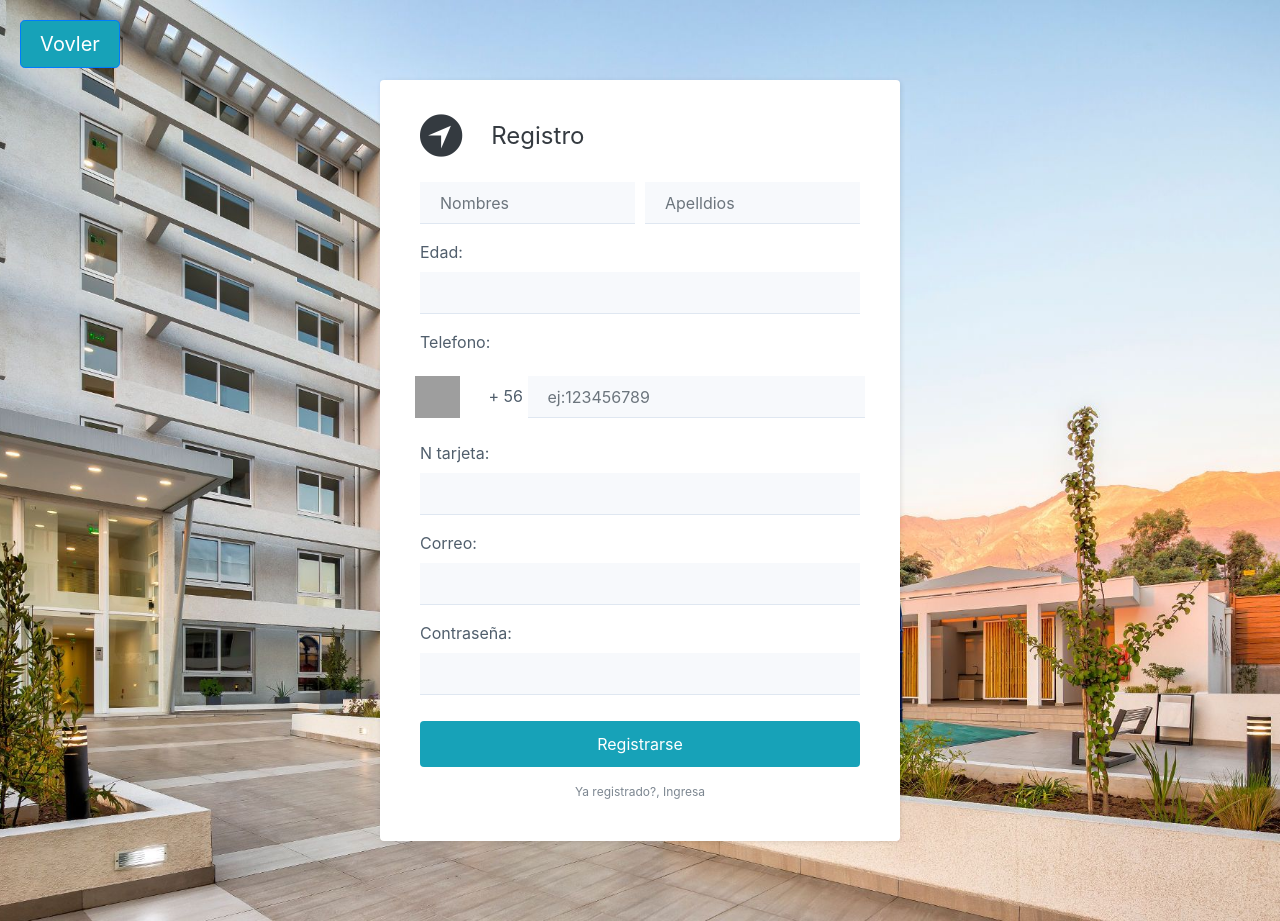
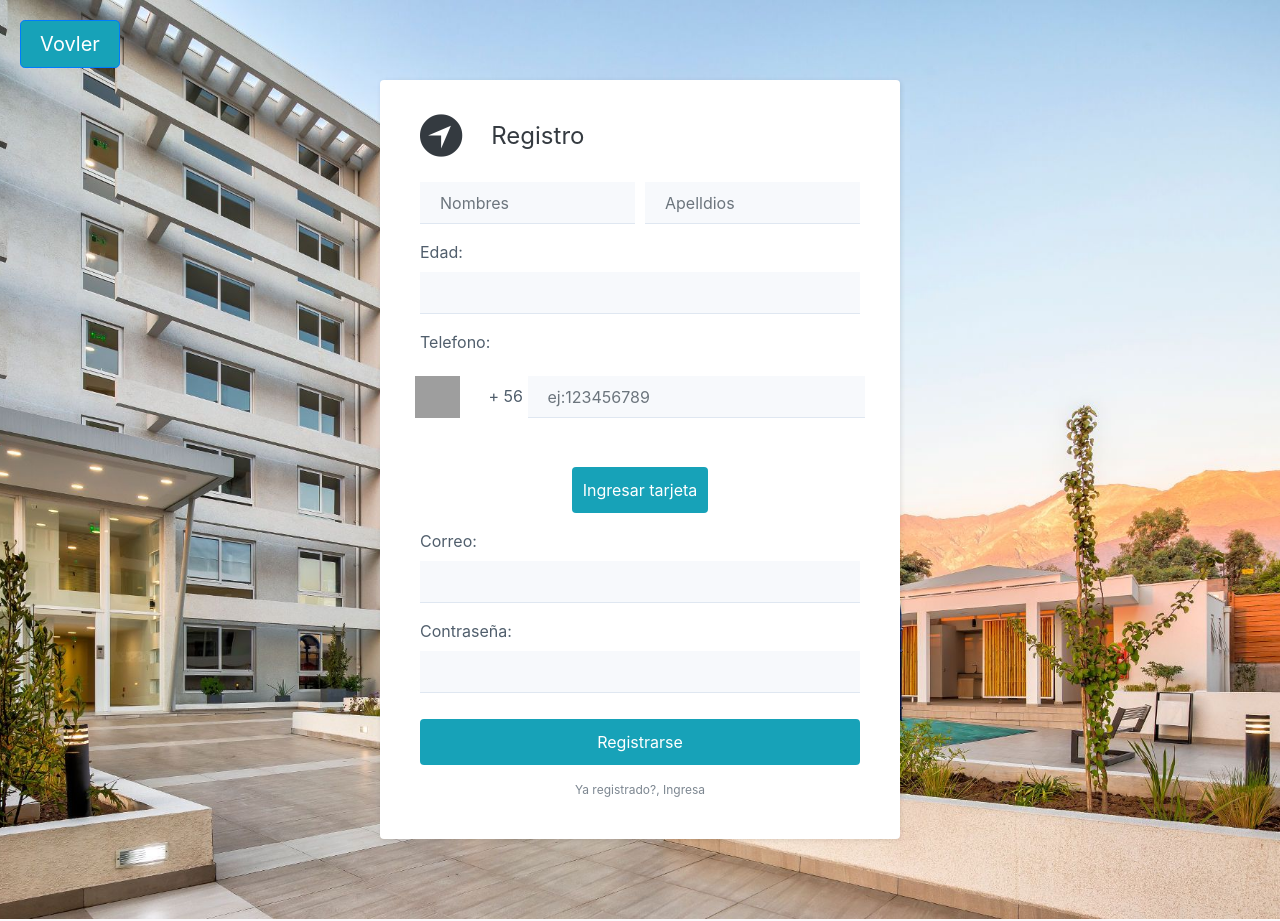
Before and after one commit to stuk4/portafolio-departamentos, a Django app: page /usuario/registro/ in a window 1280 px wide. Run offline with Django 3.2, Linux system fonts and the light colour scheme; some libraries are stand-ins or nearby versions; some web fonts are replaced; grey boxes are pictures that could not be loaded.

Commit message:
Agrego modal de tarjeta en registro

```diff
--- a/usuarios/templates/usuarios/Registro.html
+++ b/usuarios/templates/usuarios/Registro.html
@@ -10,7 +10,8 @@
     <title>Registro</title>
     <link rel="stylesheet" href="{% static 'css/bootstrap.min.css' %}" />
     <link rel="stylesheet" href="{% static 'fonts/ionicons.min.css' %}" />
-
+    <script src="https://cdnjs.cloudflare.com/ajax/libs/font-awesome/5.13.0/js/all.min.js" crossorigin="anonymous"></script>
+    <link rel="stylesheet" href="{% static 'font/font-awesome.min.css' %}">
     <link rel="stylesheet" href="{% static 'css/registro.css' %}" />
     <link rel="stylesheet" href="{% static 'css/styles.css' %}" />
   </head>
@@ -87,9 +88,98 @@
             />
           </div>
         </div>
-        <div class="form-group">
-            <label for="dateb">N tarjeta:</label
-            ><input required class="form-control"  name="card" type="number" />
+        <div class="form-group d-flex justify-content-center align-items-center">
+          <!-- Ingresar modal de tarjeta  -->
+          <!-- Button trigger modal -->
+            <button type="button" class="btn btn-primary" data-toggle="modal" data-target="#exampleModal">
+              Ingresar tarjeta
+            </button>
+
+            <!-- Modal -->
+            <div class="modal fade" id="exampleModal" tabindex="-1" aria-labelledby="exampleModalLabel" aria-hidden="true">
+              <div class="modal-dialog modal-dialog-centered">
+                <div class="modal-content">
+                  <div class="modal-header">
+                    <h5 class="modal-title" id="exampleModalLabel">Tarjeta de credito</h5>
+                    <button type="button" class="close" data-dismiss="modal" aria-label="Close">
+                      <span aria-hidden="true">&times;</span>
+                    </button>
+                  </div>
+                  <div class="modal-body">
+                    <div class="row">
+                      <div class="col-sm-12">
+                          <div class="form-group">
+                              <label for="name">Nombre:</label>
+                              <input class="form-control" id="name" type="text" placeholder="Ingresa tu nombre">
+                          </div>
+                      </div>
+                  </div>
+                  <div class="row">
+                      <div class="col-sm-12">
+                          <div class="form-group">
+                              <label for="ccnumber">Numero de tarjeta: </label>
+                              <div class="input-group">
+                                  <input class="form-control" type="text" placeholder="0000 0000 0000 0000" autocomplete="email">
+                                  <div class="input-group-append">
+                                      <span class="input-group-text">
+                                        <i class="fas fa-credit-card"></i>
+                                      </span>
+                                  </div>
+                              </div>
+                          </div>
+                      </div>
+                  </div>
+                  <div class="row">
+                      <div class="form-group col-sm-4">
+                          <label for="ccmonth">Mes</label>
+                          <select class="form-control" id="ccmonth">
+                              <option>1</option>
+                              <option>2</option>
+                              <option>3</option>
+                              <option>4</option>
+                              <option>5</option>
+                              <option>6</option>
+                              <option>7</option>
+                              <option>8</option>
+                              <option>9</option>
+                              <option>10</option>
+                              <option>11</option>
+                              <option>12</option>
+                          </select>
+                      </div>
+                      <div class="form-group col-sm-4">
+                          <label for="ccyear">Año</label>
+                          <select class="form-control" id="ccyear">
+                              <option>2014</option>
+                              <option>2015</option>
+                              <option>2016</option>
+                              <option>2017</option>
+                              <option>2018</option>
+                              <option>2019</option>
+                              <option>2020</option>
+                              <option>2021</option>
+                              <option>2022</option>
+                              <option>2023</option>
+                              <option>2024</option>
+                              <option>2025</option>
+                          </select>
+                      </div>
+                      <div class="col-sm-4">
+                          <div class="form-group">
+                              <label for="cvv">CVV/CVC</label>
+                              <input class="form-control" id="cvv" type="text" placeholder="123">
+                          </div>
+                      </div>
+                  </div>
+                  </div>
+                  <div class="modal-footer">
+                    <button type="button" class="btn btn-primary" data-dismiss="modal">Aceptar</button>
+
+                  </div>
+                </div>
+              </div>
+            </div>
+
           </div>
         <div class="form-group">
             <label for="dateb">Correo:</label
```
